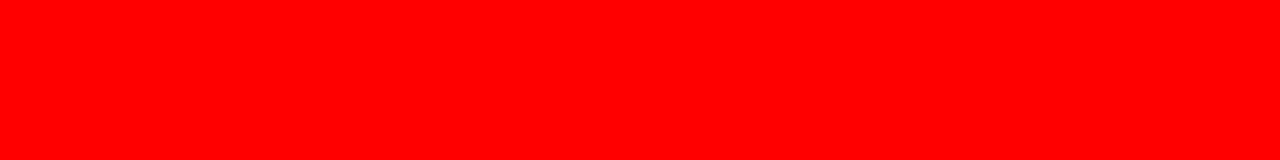
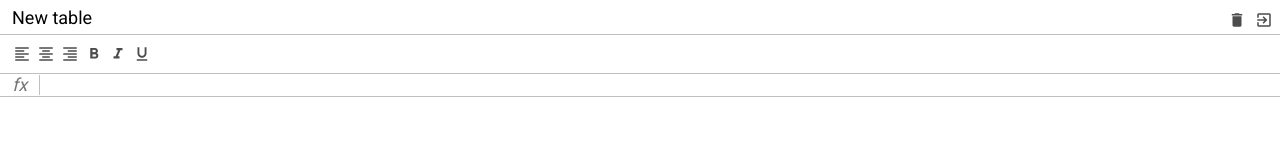
Before and after one commit to arturriabtsun/base-jayes, a website built with webpack: page src/index.html in a window 1280 px wide. Built offline with nearby package versions, Linux system fonts and the light colour scheme.

Commit message:
styling in process

```diff
--- a/package.json
+++ b/package.json
@@ -42,6 +42,7 @@
     "webpack-dev-server": "^3.11.2"
   },
   "dependencies": {
-    "@babel/polyfill": "^7.12.1"
+    "@babel/polyfill": "^7.12.1",
+    "normalize.css": "^8.0.1"
   }
 }
--- a/src/index.html
+++ b/src/index.html
@@ -5,9 +5,49 @@
     <meta http-equiv="X-UA-Compatible" content="IE=edge" />
     <meta name="viewport" content="width=device-width, initial-scale=1.0" />
     <link rel="shortcut icon" href="favicon.ico" />
+    <link href="https://fonts.googleapis.com/icon?family=Material+Icons" rel="stylesheet" />
     <title>js framework</title>
   </head>
   <body>
-    <div id="app"></div>
+    <div class="container" id="app">
+      <div class="excel">
+        <div class="excel__header">
+          <input type="text" class="input" value="New table" />
+          <div class="">
+            <div class="button">
+              <i class="material-icons">delete</i>
+            </div>
+            <div class="button">
+              <i class="material-icons">exit_to_app</i>
+            </div>
+          </div>
+        </div>
+        <div class="excel__toolbar">
+          <div class="button">
+            <i class="material-icons">format_align_left</i>
+          </div>
+          <div class="button">
+            <i class="material-icons">format_align_center</i>
+          </div>
+          <div class="button">
+            <i class="material-icons">format_align_right</i>
+          </div>
+          <div class="button">
+            <i class="material-icons">format_bold</i>
+          </div>
+          <div class="button">
+            <i class="material-icons">format_italic</i>
+          </div>
+          <div class="button">
+            <i class="material-icons">format_underline</i>
+          </div>
+        </div>
+        <div class="excel__formula">
+          <div class="info">fx</div>
+          <div class="input" contenteditable="true" spellcheck="false"></div>
+        </div>
+        <div class="excel__table"></div>
+      </div>
+    </div>
   </body>
 </html>
--- /dev/null
+++ b/src/scss/_mixins.scss
@@ -0,0 +1,20 @@
+@mixin button($color: green) {
+  height: 24px;
+  min-width: 24px;
+  padding: 3px;
+  text-align: center;
+  position: relative;
+  display: inline-block;
+  color: rgba(0, 0, 0, 0.7);
+  & i {
+    font-size: 18px;
+  }
+  &:active,
+  &.active {
+    color: green;
+  }
+  &:hover {
+    background: #eee;
+    cursor: pointer;
+  }
+}
--- /dev/null
+++ b/src/scss/_variables.scss
@@ -0,0 +1,5 @@
+$header-height: 34px;
+$border-color: #c0c0c0;
+$toolbat-height: 40px;
+$formula-height: 24px;
+$info-cell-width: 40px;
--- /dev/null
+++ b/src/scss/formula.scss
@@ -0,0 +1,27 @@
+@import 'variables';
+@import 'mixins';
+
+.excel__formula {
+  position: absolute;
+  left: 0;
+  right: 0;
+  top: $header-height + $toolbat-height;
+  display: flex;
+  align-items: center;
+  border-bottom: 1px solid $border-color;
+  .info {
+    font-size: 18px;
+    font-style: italic;
+    text-align: center;
+    border-right: 1px solid $border-color;
+    min-width: $info-cell-width;
+  }
+  .input {
+    padding: 4px;
+    font-size: 12px;
+    outline: none;
+    width: 100%;
+    height: 100%;
+    color: #000;
+  }
+}
--- /dev/null
+++ b/src/scss/header.scss
@@ -0,0 +1,34 @@
+@import 'variables';
+@import 'mixins';
+
+.excel__header {
+  position: absolute;
+  top: 0;
+  left: 0;
+  right: 0;
+  height: $header-height;
+  padding: 8px 4px 0;
+  display: flex;
+  justify-content: space-between;
+  .input {
+    margin: 0;
+    padding: 2px 7px;
+    min-width: 1px;
+    color: black;
+    border: 1px solid transparent;
+    border-radius: 2px;
+    height: 20px;
+    font-size: 18px;
+    line-height: 22px;
+    outline: none;
+    &:hover {
+      border: 1px solid $border-color;
+    }
+    &:focus {
+      border: 2px solid #1a73e8;
+    }
+  }
+  .button {
+    @include button(red);
+  }
+}
--- a/src/scss/style.scss
+++ b/src/scss/style.scss
@@ -1,5 +1,21 @@
-$root: red;
+@import '~normalize.css';
+@import url('https://fonts.googleapis.com/css2?family=Roboto&display=swap');
+@import 'header';
+@import 'toolbar';
+@import 'formula';
+@import 'table';
+
+* {
+  margin: 0;
+  padding: 0;
+  box-sizing: border-box;
+}
 
 body {
-  background-color: $root;
+  font-family: 'Roboto', sans-serif;
+  font-size: 12px;
 }
+.excel {
+  position: relative;
+  color: #777;
+}
--- /dev/null
+++ b/src/scss/table.scss
@@ -0,0 +1,2 @@
+@import 'variables';
+@import 'mixins';
--- /dev/null
+++ b/src/scss/toolbar.scss
@@ -0,0 +1,17 @@
+@import 'variables';
+@import 'mixins';
+
+.excel__toolbar {
+  height: $toolbat-height;
+  left: 0;
+  right: 0;
+  top: $header-height;
+  position: absolute;
+  border-top: 1px solid $border-color;
+  border-bottom: 1px solid $border-color;
+  padding: 7px 10px;
+  display: flex;
+  .button {
+    @include button(green);
+  }
+}
--- a/webpack.config.js
+++ b/webpack.config.js
@@ -11,11 +11,9 @@ const fileName = (ext) => (isDev ? `bundle.${ext}` : `bundle.[fullhash].${ext}`)
 const jsLoaders = () => {
   const loaders = [
     {
-      loader: {
-        loader: 'babel-loader',
-        options: {
-          presets: ['@babel/preset-env'],
-        },
+      loader: 'babel-loader',
+      options: {
+        presets: ['@babel/preset-env'],
       },
     },
   ]
@@ -74,12 +72,6 @@ module.exports = {
         test: /\.m?js$/,
         exclude: /node_modules/,
         use: jsLoaders(),
-        loader: {
-          loader: 'babel-loader',
-          options: {
-            presets: ['@babel/preset-env'],
-          },
-        },
       },
     ],
   },
```
Also changed, not shown: 2 other files.
